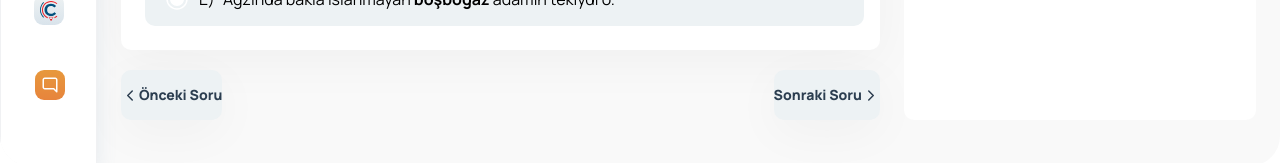
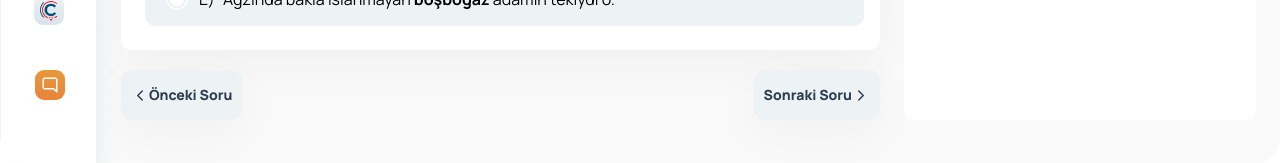
Before and after one commit to skozgursk/dh-pub-demo, a React (Create React App) app: page /question/1 in a window 1280 px wide. Shown: the part 634-797 px from the top of the page. Built offline with nearby package versions, Linux system fonts and the light colour scheme.

Commit message:
style changes

```diff
--- a/src/components/questionCard/questionCard.module.scss
+++ b/src/components/questionCard/questionCard.module.scss
@@ -9,6 +9,7 @@
     display: flex;
     flex-direction: column;
     flex: 1;
+    max-height: 800px;
 
     &header {
         display: flex;
--- a/src/pages/question/Question.tsx
+++ b/src/pages/question/Question.tsx
@@ -1,6 +1,6 @@
 import { useRef, useState } from "react";
 import { useQuery } from "react-query";
-import { Link, useParams } from "react-router-dom";
+import { Link, useNavigate, useParams } from "react-router-dom";
 import { ArrowLeft, ChevronLeft, ChevronRight, Power } from "../../assets";
 import { AnswerKey, Loading, QuestionCard, SafeCloseDialog, Toggle } from "../../components";
 import { QuestionModel } from "../../models";
@@ -10,6 +10,7 @@ import { createPortal } from "react-dom";
 
 export const Question = () => {
     const { id } = useParams()
+    const navigate = useNavigate()
 
     const { data: questions, isLoading } = useQuery<Array<QuestionModel>, Error>('questions', getQuestions);
 
@@ -24,7 +25,7 @@ export const Question = () => {
             title="Ayrılmak istediğine emin misin?"
             text="Testi yarıda bırakıyorsun. İstediğin zaman kaldığın sorudan devam edebilirsin."
             actions={{ submit: 'Testten Çık', cancel: 'Vazgeç' }}
-            onSubmit={() => { console.log('ff') }}
+            onSubmit={() => { navigate('/') }}
         />, document.body)}
 
         <div className={styles.__header}>
--- a/src/pages/question/question.module.scss
+++ b/src/pages/question/question.module.scss
@@ -52,12 +52,14 @@
         padding-right: 24px;
         display: flex;
         flex-direction: column;
+        justify-content: space-between;
 
         &__actions {
             height: 50px;
             margin-top: 20px;
             display: flex;
             justify-content: space-between;
+
 
             a {
                 background-color: #EDF2F4;
@@ -73,6 +75,7 @@
                 box-shadow: 0px 12px 50px 0px #0000000A;
                 cursor: pointer;
                 text-decoration: none;
+                padding: 0px 10px;
 
                 &:hover {
                     background-color: #e1e7e9;
```
Also changed, not shown: 1 other file (tests, documents, lock files or other folders).
